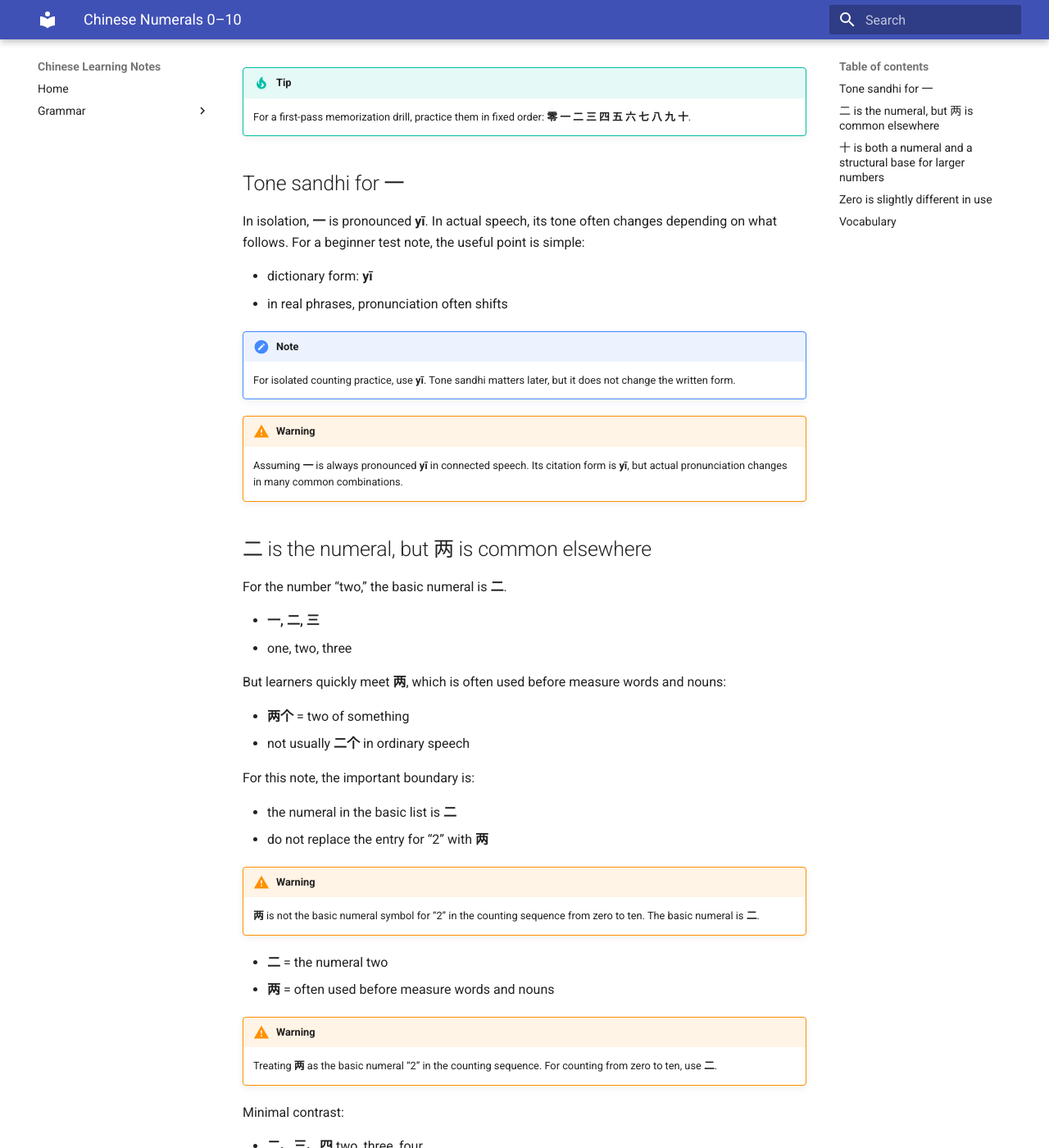
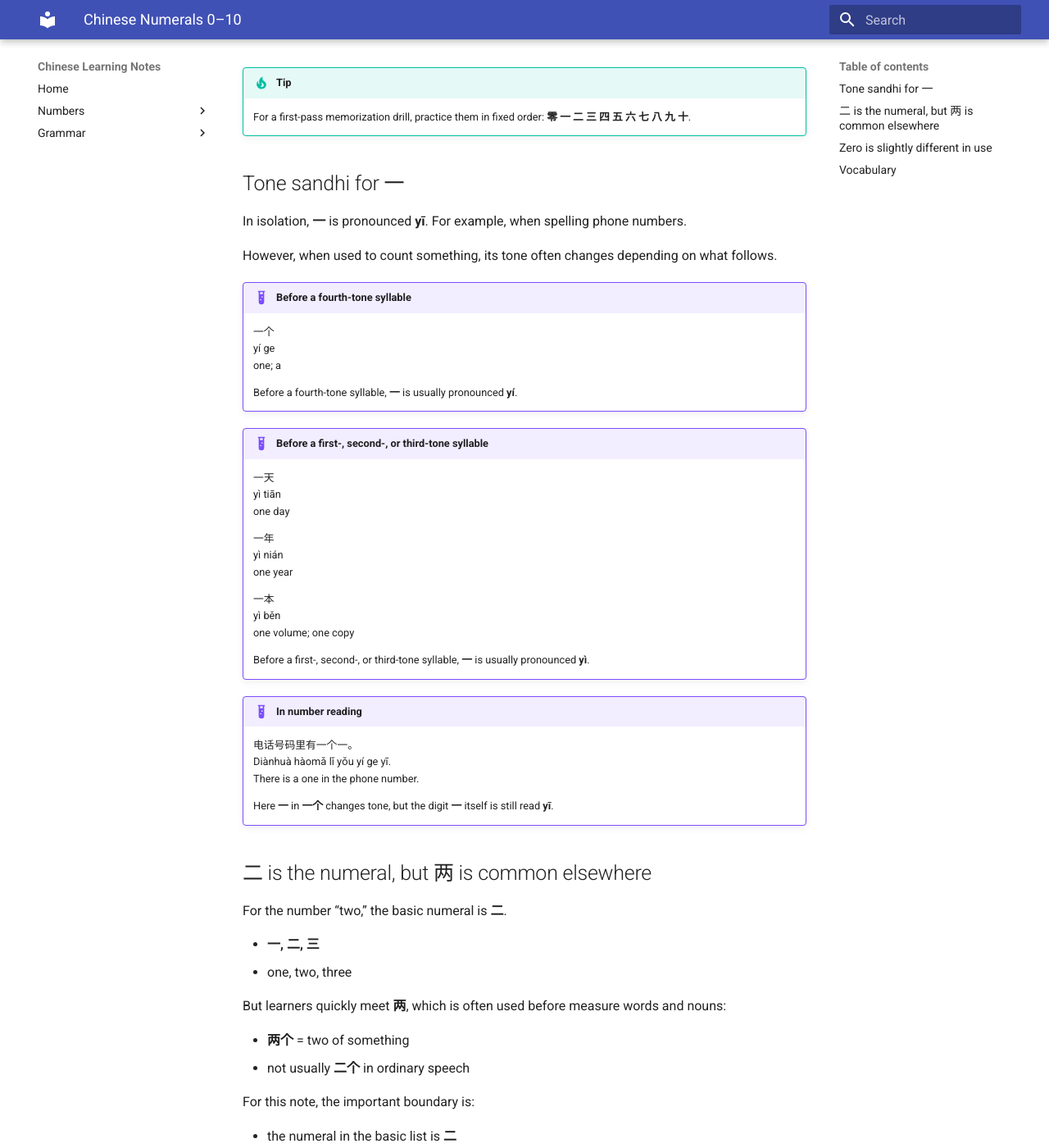
Before and after one commit to martinlicht/chinese, an MkDocs documentation site: the page built from docs/notes/numbers0to10.md, in a window 1280 px wide and 1400 px high, scrolled down 792 px. Shown: the whole window at 82% size. Built offline with MkDocs 1.6.1 and Material for MkDocs 9.7.7, drawn with Linux system fonts in a browser that asks for light colours; some of the changed text lies outside the part shown.

Commit message:
some tuning

```diff
--- a/docs/notes/numbers.md
+++ b/docs/notes/numbers0to10.md
@@ -22,16 +22,38 @@ The basic Chinese numerals from zero to ten are the following. For simple counti
 
 ## Tone sandhi for 一
 
-In isolation, **一** is pronounced **yī**. In actual speech, its tone often changes depending on what follows. For a beginner test note, the useful point is simple:
+In isolation, **一** is pronounced **yī**. For example, when spelling phone numbers.
 
-* dictionary form: **yī**
-* in real phrases, pronunciation often shifts
+However, when used to count something, its tone often changes depending on what follows.
 
-!!! note
-    For isolated counting practice, use **yī**. Tone sandhi matters later, but it does not change the written form.
+!!! example "Before a fourth-tone syllable"
+    一个
+    yí ge
+    one; a
 
-!!! warning
-    Assuming **一** is always pronounced **yī** in connected speech. Its citation form is **yī**, but actual pronunciation changes in many common combinations.
+    Before a fourth-tone syllable, **一** is usually pronounced **yí**.
+
+!!! example "Before a first-, second-, or third-tone syllable"
+    一天
+    yì tiān
+    one day
+
+    一年
+    yì nián
+    one year
+
+    一本
+    yì běn
+    one volume; one copy
+
+    Before a first-, second-, or third-tone syllable, **一** is usually pronounced **yì**.
+
+!!! example "In number reading"
+    电话号码里有一个一。
+    Diànhuà hàomǎ lǐ yǒu yí ge yī.
+    There is a one in the phone number.
+
+    Here **一** in **一个** changes tone, but the digit **一** itself is still read **yī**.
 
 ## 二 is the numeral, but 两 is common elsewhere
 
@@ -68,20 +90,6 @@ Minimal contrast:
 
 For the numeral list from zero to ten, the correct item is **二**.
 
-## 十 is both a numeral and a structural base for larger numbers
-
-**十** means “ten.”
-
-It is also the base used to build numbers like:
-
-* 十一 = eleven
-* 十二 = twelve
-* 二十 = twenty
-
-For this note, only the standalone value matters:
-
-* **十** = ten
-
 ## Zero is slightly different in use
 
 **零** is “zero,” but it also appears inside larger numbers, decimals, temperatures, and formal number reading.
--- a/mkdocs.yml
+++ b/mkdocs.yml
@@ -1,12 +1,21 @@
 
 site_name: Chinese Learning Notes
-site_url: https://USERNAME.github.io/REPO/
+site_url: https://martinlicht.github.io/chinese/
 theme:
   name: material
+  palette:
+    - scheme: default
+      primary: indigo
+      accent: indigo
+    - scheme: slate
+      primary: blue grey
+      accent: lime
 markdown_extensions:
   - admonition
   - tables
 nav:
   - Home: index.md
+  - Numbers:
+      - 0 to 10: numbers/numbers0to10.md
   - Grammar:
       - 差点儿 / 差一点儿: grammar/chadianr.md
```
Also changed, not shown: docs/index.md (+1 -1 lines), legacy.txt (+14 -0 lines).
